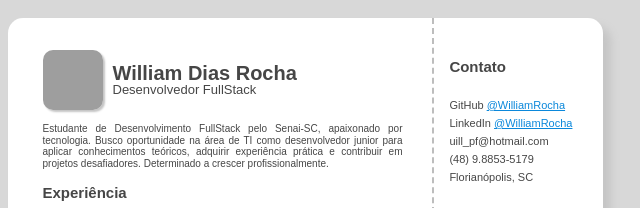
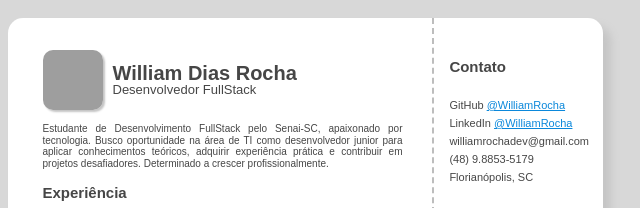
Before and after one commit to williamdiasrocha/M2S02_Ex3_CurriculoDev, a plain HTML site: page index.html in a window 1280 px wide. Shown: the top 208 px of the page, 335-975 px from the left. Drawn offline with Linux system fonts and the light colour scheme; grey boxes are pictures that could not be loaded.

Commit message:
Email Atualizado

```diff
--- a/index.html
+++ b/index.html
@@ -69,7 +69,7 @@
           <h4>Contato</h4>
           <span class="cont">GitHub <a href="https://github.com/williamdiasrocha">@WilliamRocha</a></span><br>
           <span class="cont">LinkedIn <a href="https://www.linkedin.com/in/williamdiasrocha">@WilliamRocha</a></span><br>
-          <span class="cont">uill_pf@hotmail.com</span><br>
+          <span class="cont">williamrochadev@gmail.com</span><br>
           <span class="cont">(48) 9.8853-5179</span>
           <br>
 
```
